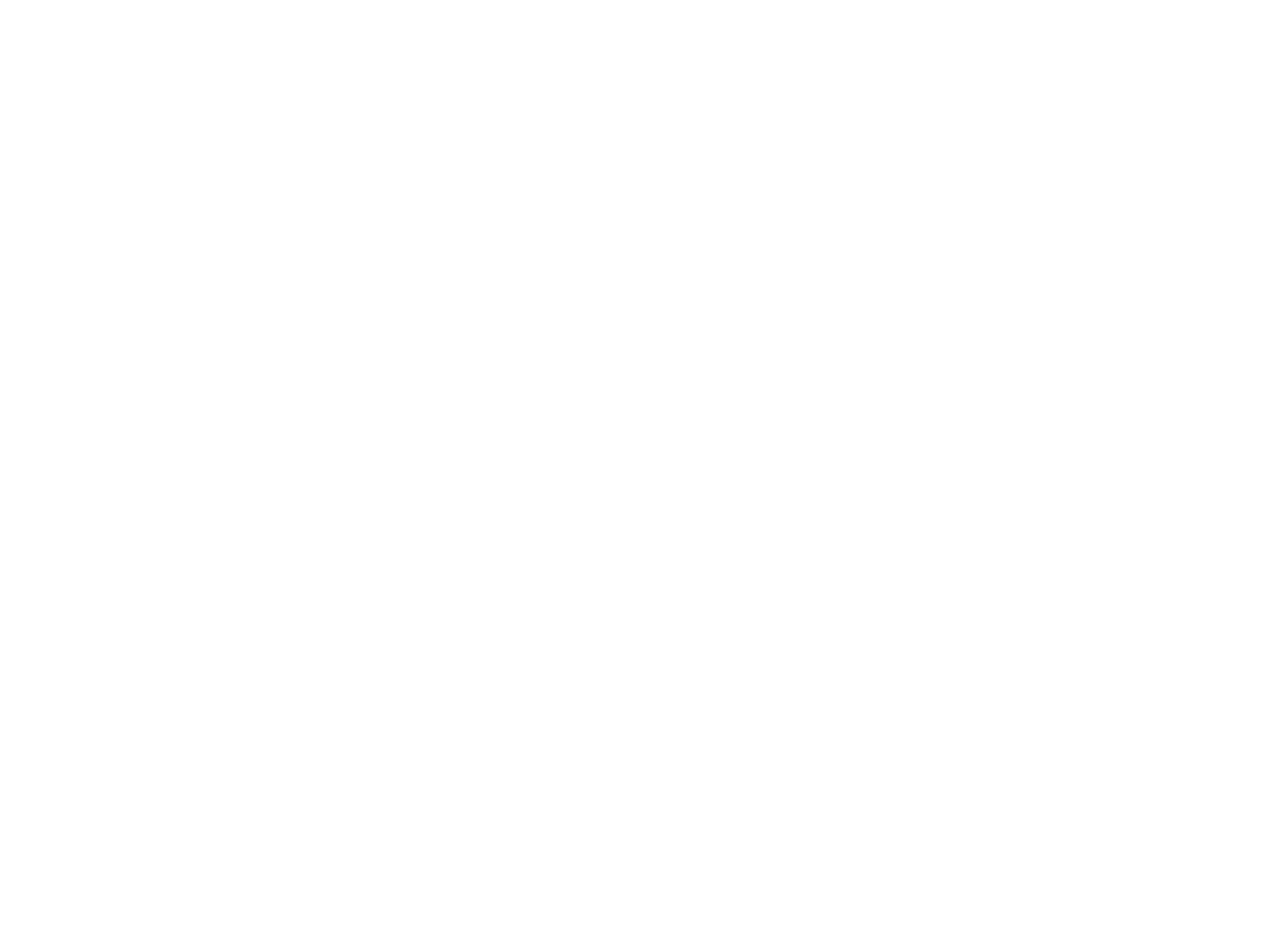
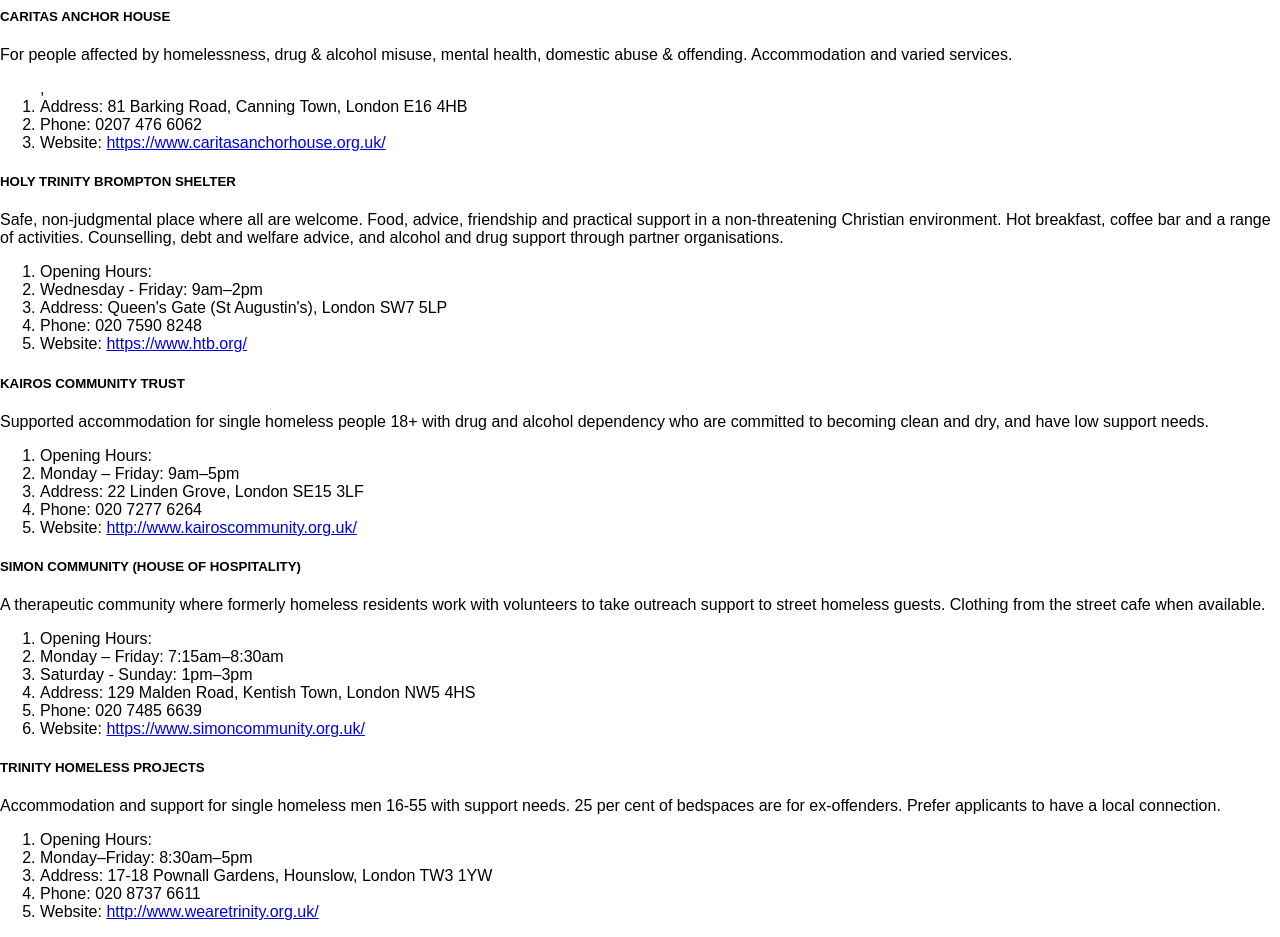
Before and after one commit to kodiri/homeless-and-hungry, a React (Create React App) app: page /accomodation in a window 1280 px wide. Shown: the part 440-1377 px from the top of the page. Before the commit the page ends 800 px from the top, so only its background shows below. Built offline with nearby package versions, Linux system fonts and the light colour scheme.

Commit message:
added information for accomodation and food

```diff
--- a/src/Accomodation.js
+++ b/src/Accomodation.js
@@ -6,7 +6,69 @@
     render() {
         return (
             <div>
-                <img src={AccommodationIcon} className="Icon" alt="Accommodation Icon" />
+                <img src={AccommodationIcon} className="Icon" alt="Accomodation Icon" />
+            <div className='AccommodationItems'>
+                    <div className='item'>
+                        <h5>CARITAS ANCHOR HOUSE</h5>
+                        <p>For people affected by homelessness, drug & alcohol misuse,
+                mental health, domestic abuse & offending. Accommodation and varied services.</p>
+                        <ol>,
+                            <li>Address: 81 Barking Road, Canning Town, London E16 4HB</li>
+                            <li>Phone: 0207 476 6062</li>
+                            <li>Website: <a href='https://www.caritasanchorhouse.org.uk/'>https://www.caritasanchorhouse.org.uk/</a></li>
+                        </ol>
+                    </div>
+                    <div className='item'>
+                        <h5>HOLY TRINITY BROMPTON SHELTER</h5>
+                        <p>Safe, non-judgmental place where all are welcome. Food, advice, friendship and practical support
+                        in a non-threatening Christian environment. Hot breakfast, coffee bar and a range of activities.
+                        Counselling, debt and welfare advice, and alcohol and drug support through partner organisations.</p>
+                        <ol>
+                            <li>Opening Hours: </li>
+                            <li>Wednesday - Friday: 9am–2pm</li>
+                            <li>Address: Queen's Gate (St Augustin's), London SW7 5LP</li>
+                            <li>Phone: 020 7590 8248</li>
+                            <li>Website: <a href='https://www.htb.org/'>https://www.htb.org/</a></li>
+                        </ol>
+                    </div>
+                    <div className='item'>
+                        <h5>KAIROS COMMUNITY TRUST</h5>
+                        <p>Supported accommodation for single homeless people 18+ with drug and alcohol dependency who
+                     are committed to becoming clean and dry, and have low support needs.</p>
+                        <ol>
+                            <li>Opening Hours: </li>
+                            <li>Monday – Friday: 9am–5pm</li>
+                            <li>Address: 22 Linden Grove, London SE15 3LF</li>
+                            <li>Phone: 020 7277 6264</li>
+                            <li>Website: <a href='http://www.kairoscommunity.org.uk/'>http://www.kairoscommunity.org.uk/</a></li>
+                        </ol>
+                    </div>
+                    <div classname='item'>
+                        <h5>SIMON COMMUNITY (HOUSE OF HOSPITALITY)</h5>
+                        <p>A therapeutic community where formerly homeless residents work with volunteers to take outreach
+                    support to street homeless guests. Clothing from the street cafe when available.</p>
+                        <ol>
+                            <li>Opening Hours:</li>
+                            <li>Monday – Friday: 7:15am–8:30am</li>
+                            <li>Saturday - Sunday: 1pm–3pm</li>
+                            <li>Address: 129 Malden Road, Kentish Town, London NW5 4HS</li>
+                            <li>Phone: 020 7485 6639</li>
+                            <li>Website: <a href='https://www.simoncommunity.org.uk/'>https://www.simoncommunity.org.uk/</a></li>
+                        </ol>
+                    </div>
+                    <div className='item'>
+                        <h5>TRINITY HOMELESS PROJECTS</h5>
+                        <p>Accommodation and support for single homeless men 16-55 with support needs.
+                    25 per cent of bedspaces are for ex-offenders. Prefer applicants to have a local connection.</p>
+                        <ol>
+                            <li>Opening Hours:</li>
+                            <li>Monday–Friday: 8:30am–5pm </li>
+                            <li>Address: 17-18 Pownall Gardens, Hounslow, London TW3 1YW</li>
+                            <li>Phone: 020 8737 6611</li>
+                            <li>Website: <a href='http://www.wearetrinity.org.uk/'>http://www.wearetrinity.org.uk/</a></li>
+                        </ol>
+                    </div>
+                </div>
             </div>
         );
     }
--- a/src/Food.js
+++ b/src/Food.js
@@ -8,6 +8,69 @@
         return (
             <div>
                 <img src={FoodIcon} className="Icon" alt="Food Icon" />
+                <div className='FoodItems'>
+                    <div className='item'>
+                        <h5>BLOOMSBURY CENTRAL BAPTIST CHURCH</h5>
+                        <p>Free food and limited number of tickets for Sunday Roast.</p>
+                        <ol>
+                            <li>Opening hours:</li>
+                            <li>Sunday: 12:30am–1:30pm (free, only for 25 people)</li>
+                            <li>Monday – Friday: 10am–4pm (tea, coffee, biscuits)</li>
+                            <li>Address: 235 Shaftesbury Ave, London WC2H 8EP</li>
+                            <li>Phone: 020 7240 0544</li>
+                            <li>Website: <a href='http://www.bloomsbury.org.uk'>http://www.bloomsbury.org.uk</a></li>
+                        </ol>
+                    </div>
+                    <div className='item'>
+                        <h5>AMERICAN INTERNATIONAL CHURCH SOUP KITCHEN</h5>
+                        <p>The soup kitchen provides free hot meals, clothes and toiletries.
+                        The clothing store is open on alternate Mondays.</p>
+                        <ol>
+                            <li>Opening hours:</li>
+                            <li>Monday - Tuesday: 10am–12am</li>
+                            <li>Thursday – Saturday: 10am–12am</li>
+                            <li>Address: 79A Tottenham Court Rd, London W1T 4TD</li>
+                            <li>Phone: 020 7580 2791</li>
+                            <li>Website: <a href='http://amchurch.co.uk/soup-kitchen/'>http://amchurch.co.uk/soup-kitchen/</a></li>
+                        </ol>
+                    </div>
+                    <div className='item'>
+                        <h5>CHRIST APOSTOLIC CHURCH (BETHEL) UK</h5>
+                        <p>Welcomes homeless people every Sunday morning for a cooked breakfast
+                        and the last Saturday of the month for hot meals.</p>
+                        <ol>
+                            <li>Opening Hours: </li>
+                            <li>Saturday: 2pm–3:30pm</li>
+                            <li>Sunday: 8am–9am</li>
+                            <li>Address: 217/223 Kingsland Rd, Hackney, London E2 8AN</li>
+                            <li>Phone: 20 7729 4375</li>
+                            <li>Website: <a href='http://cacbethel.org/dev/'>http://cacbethel.org/dev/</a></li>
+                        </ol>
+                        <div className='item'>
+                            <h5>EALING SOUP KITCHEN</h5>
+                            <p>Free food and also they give practical help/housing advice. AA meetings.</p>
+                            <ol>
+                                <li>Opening Hours: </li>
+                                <li>Friday: 11am–4pm</li>
+                                <li>Saturday - Sunday: 3:30pm–5pm</li>
+                                <li>Monday: 7pm–9pm</li>
+                                <li>Address: St John's Church Hall, Mattock Lane, London W13 9LA</li>
+                                <li>Phone: 0208 840 0651</li>
+                                <li>Website: <a href='http://www.havengreen.org.uk/ealingsoupkitchen.html'>http://www.havengreen.org.uk/ealingsoupkitchen.htm</a></li>
+                            </ol>
+                        </div>
+                        <div class='item'>
+                            <h5>CHRISTIAN KITCHEN</h5>
+                            <p>Hot meals from a mobile kitchen van</p>
+                            <ol>
+                                <li>Opening Hours: </li>
+                                <li>Monday – Sunday: 7:30pm–8:30pm</li>
+                                <li>Address: 65 Blackhorse Road, Walthamstow, London E17 7AS</li>
+                                <li>Website: <a href='http://www.christiankitchen.co.uk/'>http://www.christiankitchen.co.uk/</a> </li>
+                            </ol>
+                        </div>
+                    </div>
+                </div>
             </div>
         )
     }
```
